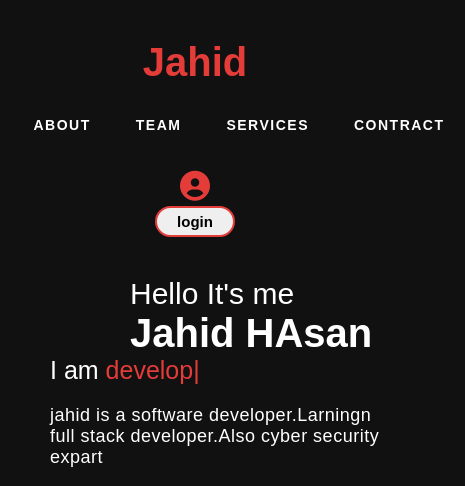
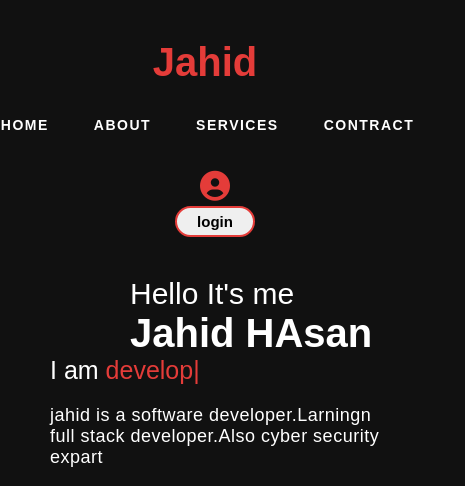
Before and after one commit to arjahid/protfolio, a plain HTML site: page index.html in a window 390 px wide. Shown: the top 486 px of the page, 465 px wide, since content can reach past the window. Drawn offline with nearby package versions, Linux system fonts and the light colour scheme; a web font is replaced by a local one.

Commit message:
a little bit of problem fix here

```diff
--- a/index.html
+++ b/index.html
@@ -17,7 +17,7 @@
                     <ul class="links">
                         <li><a href="#HOME">HOME</a></li>
                         <li><a href="#ABOUT">ABOUT</a></li>
-                        <li><a href="#TEAM">TEAM</a></li>
+
                         <li><a href="#SERVICES">SERVICES</a></li>
                         <li><a href="#CONTRACT">CONTRACT</a></li>
 
--- a/style.css
+++ b/style.css
@@ -451,9 +451,10 @@ li {
     nav, .menu, .login {
         flex-direction: column;
         align-items: center;
-
+        margin-left: 10px;
 
     }
+
 
     .page-content {
         flex-direction: column;
```
